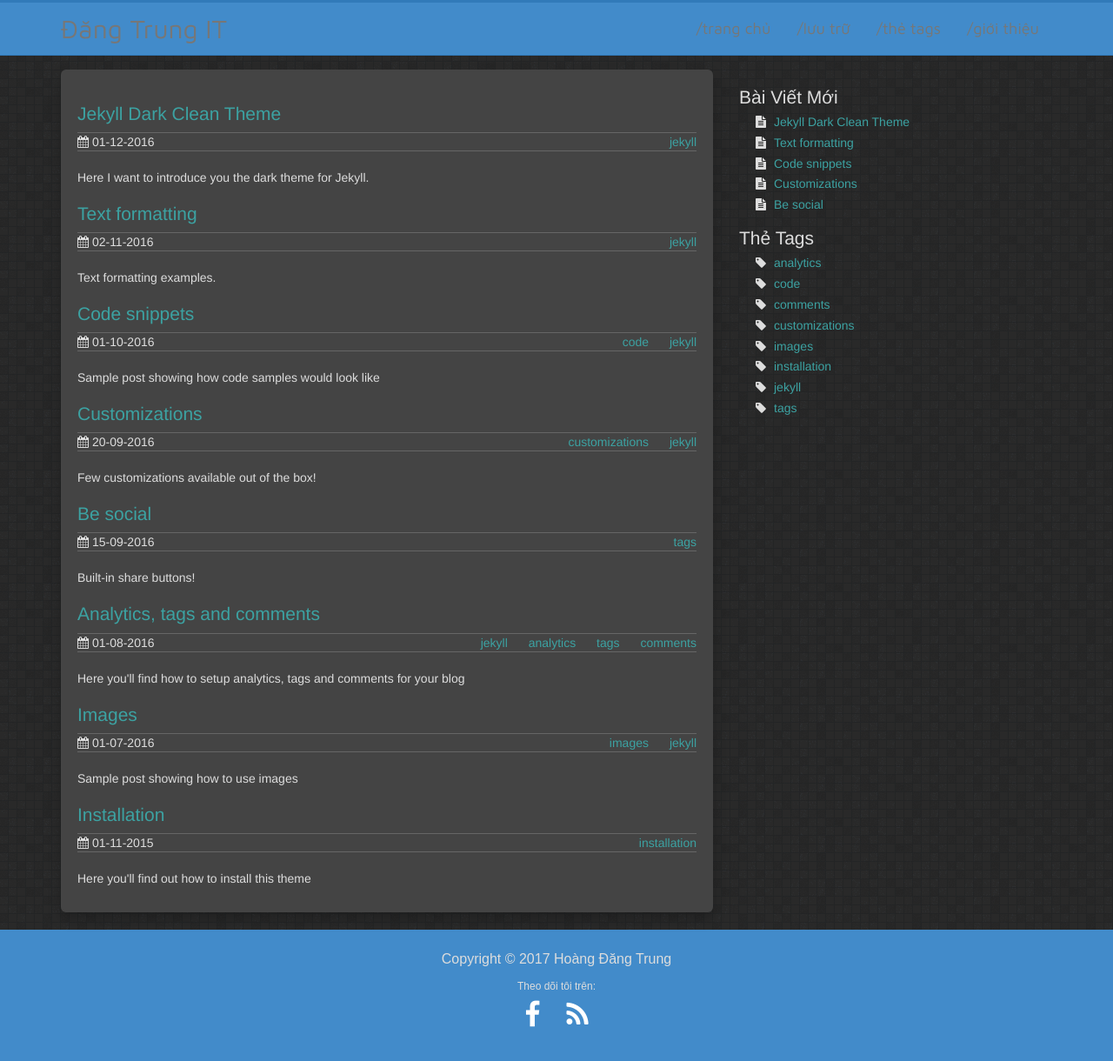
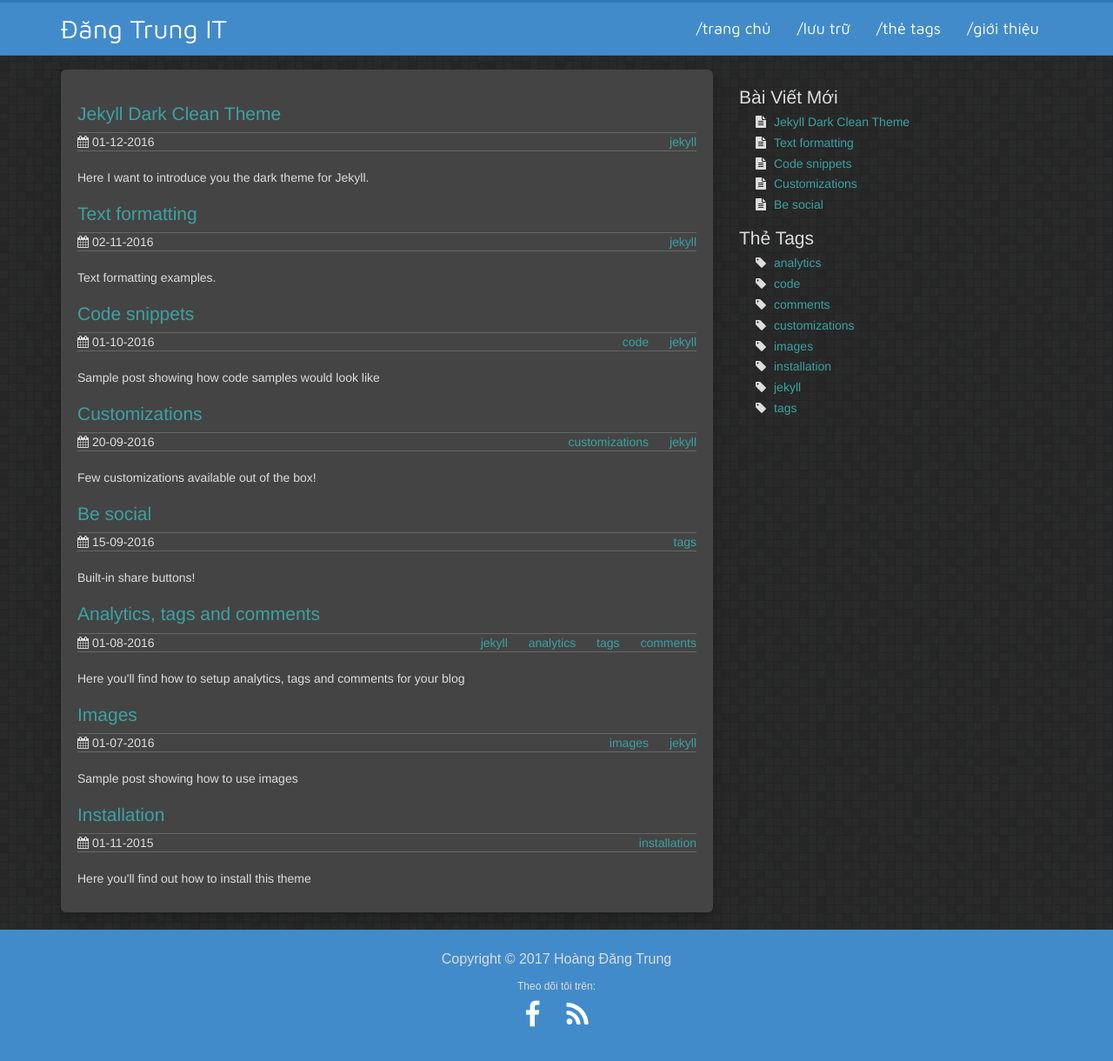
Before and after one commit to hoangdangtrungvn/hoangdangtrungvn.github.io, a Jekyll site: the page built from index.html, in a window 1280 px wide and 1228 px high. Shown: the top 1220 px of the window at 87% size. Built offline with Jekyll 4.4.1, drawn with Linux system fonts in a browser that asks for light colours; the list of posts is cut into pages by our own code.

Commit message:
update css

```diff
--- a/css/theme.css
+++ b/css/theme.css
@@ -88,6 +88,8 @@
 
 nav.navbar { border-top: 3px #3CA2A2 solid; -webkit-transition: all 0.4s ease; transition: all 0.4s ease; background-color: #428bca; border-color: #317ab9; }
 
+nav.navbar .navbar-brand, nav.navbar .navbar-nav>li>a { color: #fff; }
+
 nav.navbar.shrink { min-height: 15px; }
 
 .navbar-brand { font-size: 30px; }
```
